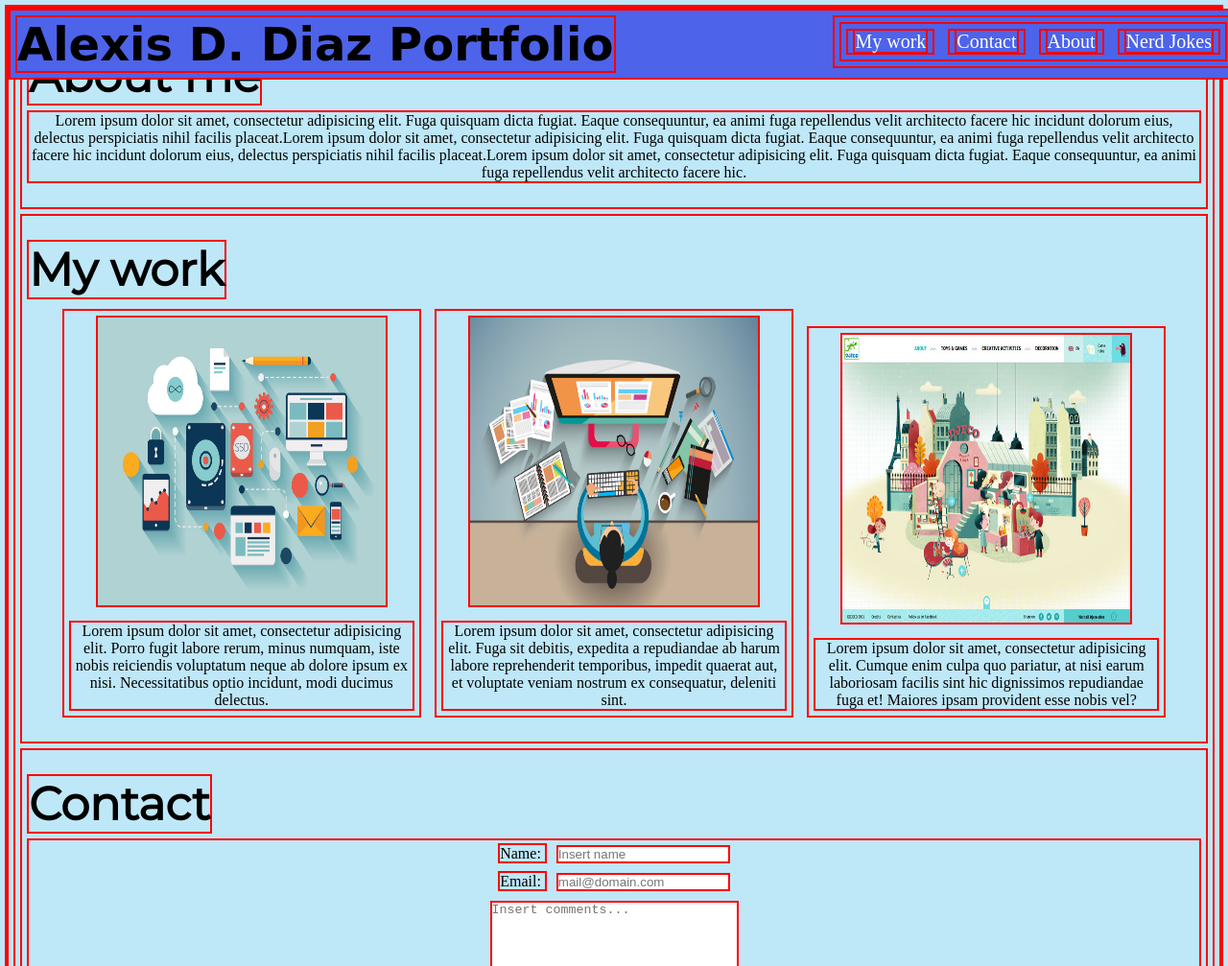
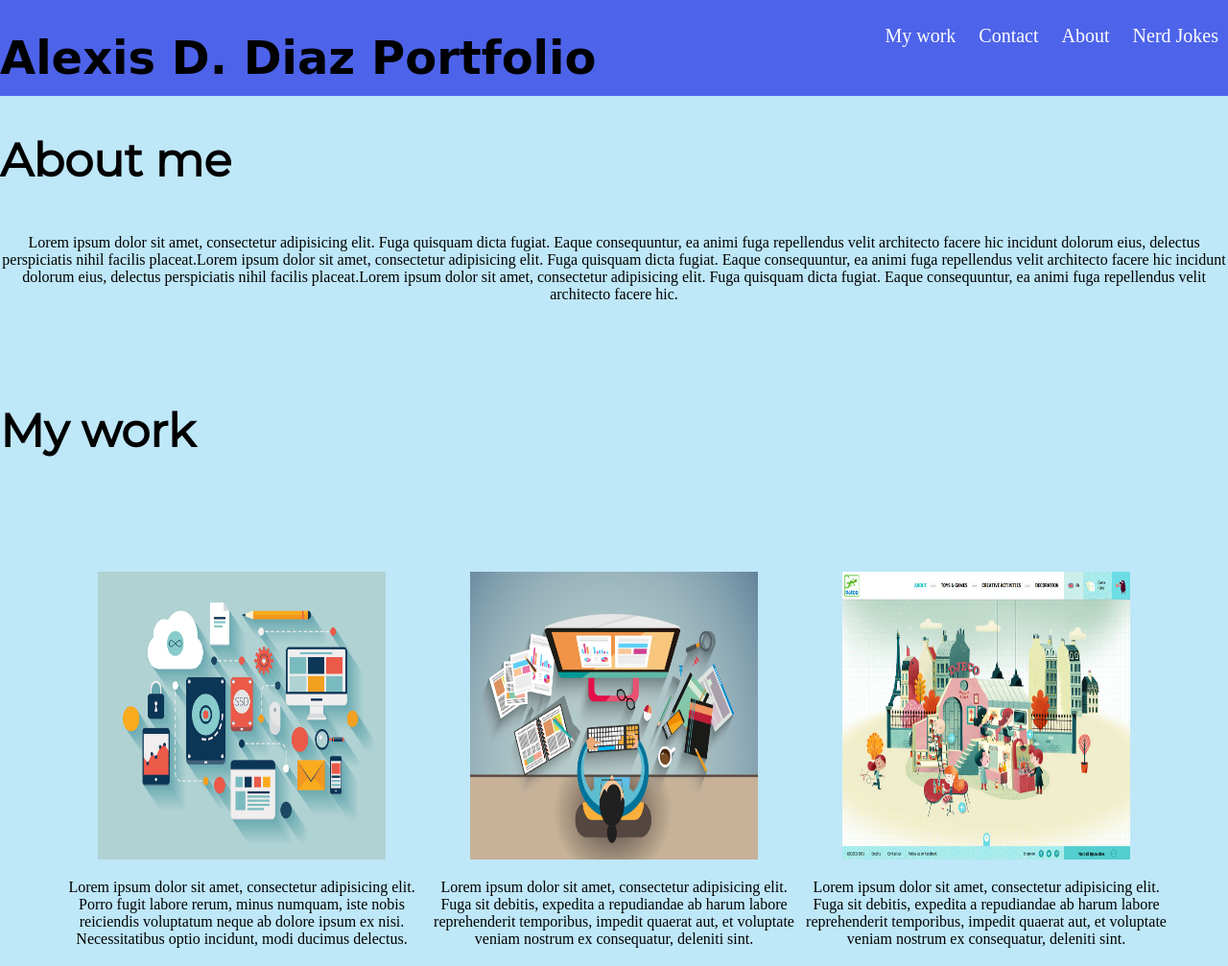
Before and after one commit to alexdan93/camada1799, a plain HTML site: page TrabajosPracticos/clase3/index.html in a window 1280 px wide. Shown: the top 1007 px of the page at 96% size. Drawn offline with Linux system fonts and the light colour scheme; a web font is replaced by a local one.

Commit message:
Comiteando cambios de estilo

```diff
--- a/TrabajosPracticos/clase3/css/estilos.css
+++ b/TrabajosPracticos/clase3/css/estilos.css
@@ -1,7 +1,5 @@
 * {
-	margin: 5px;
 	padding: 0;
-	border: 2px solid red;
 }
 
 @font-face {
@@ -23,12 +21,22 @@ a:hover {
 	border-bottom: 2px solid white;
 }
 
+div {
+	padding-top: 70px;
+}
+
+section {
+	display: block;
+}
+
 header {
 	background-color: #4D63EA;
 	margin: 0;
 	padding: 0;
 	position: fixed;
 	width: 100%;
+	top: 0;
+	height: 100px;
 }
 
 header h1 {
@@ -79,6 +87,7 @@ li {
 
 .optionsMenu {
 	display: inline-block;
+	margin: 10px;
 }
 
 .optionsMenu a {
--- a/TrabajosPracticos/clase3/index.html
+++ b/TrabajosPracticos/clase3/index.html
@@ -21,8 +21,9 @@
 		<link href="https://fonts.googleapis.com/css?family=Macondo" rel="stylesheet">
 	</head>
 
-	<body>
+<body>
 
+	<div>
 		<header>
 			<h1 class="header">Alexis D. Diaz Portfolio</h1>
 			<nav class="header menu">
@@ -53,7 +54,7 @@
 				</div>
 				<div class="myWork">
 					<img src="img/web_design3.jpg" alt="web_design">
-					<p>Lorem ipsum dolor sit amet, consectetur adipisicing elit. Cumque enim culpa quo pariatur, at nisi earum laboriosam facilis sint hic dignissimos repudiandae fuga et! Maiores ipsam provident esse nobis vel?</p>
+					<p>Lorem ipsum dolor sit amet, consectetur adipisicing elit. Fuga sit debitis, expedita a repudiandae ab harum labore reprehenderit temporibus, impedit quaerat aut, et voluptate veniam nostrum ex consequatur, deleniti sint.</p>
 				</div>
 			</article>
 
@@ -83,7 +84,8 @@
 			</footer>
 
 		</section>
+	</div>
 
-	</body>
+</body>
 
 </html>
```
